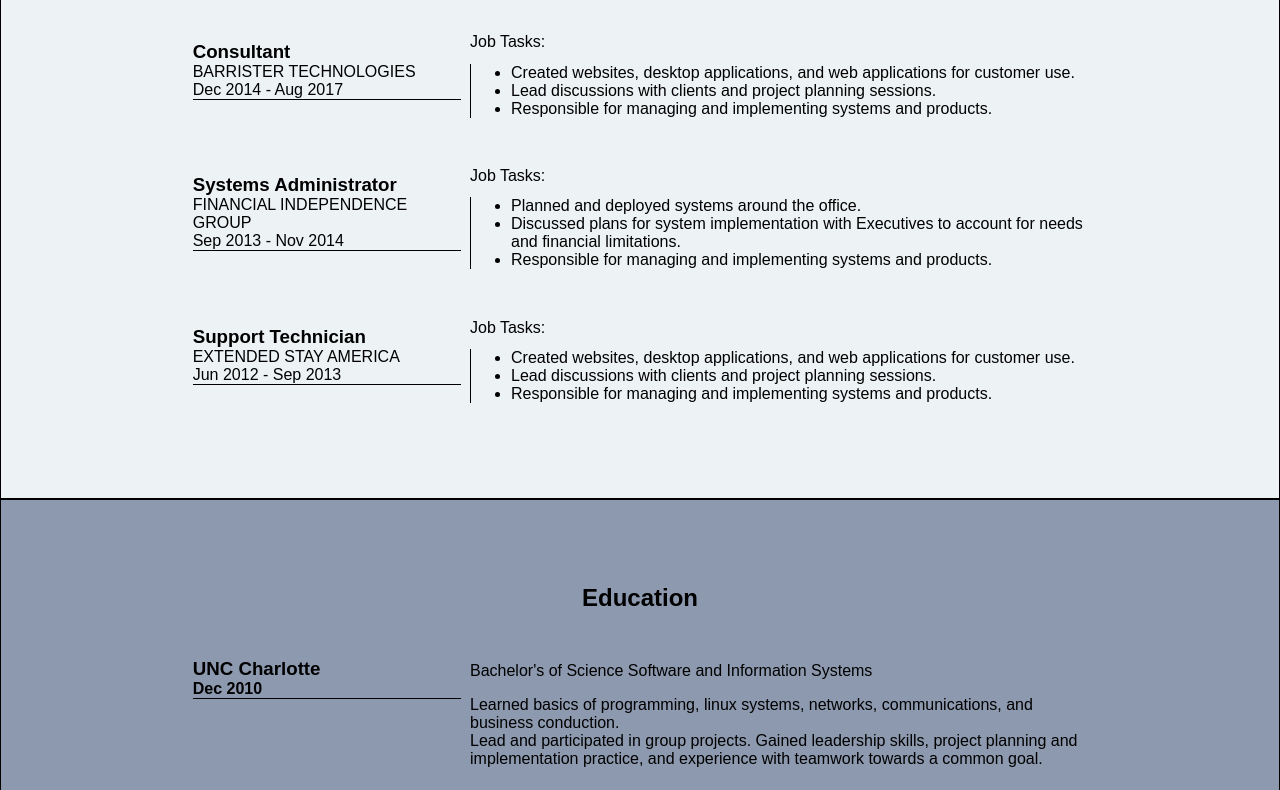
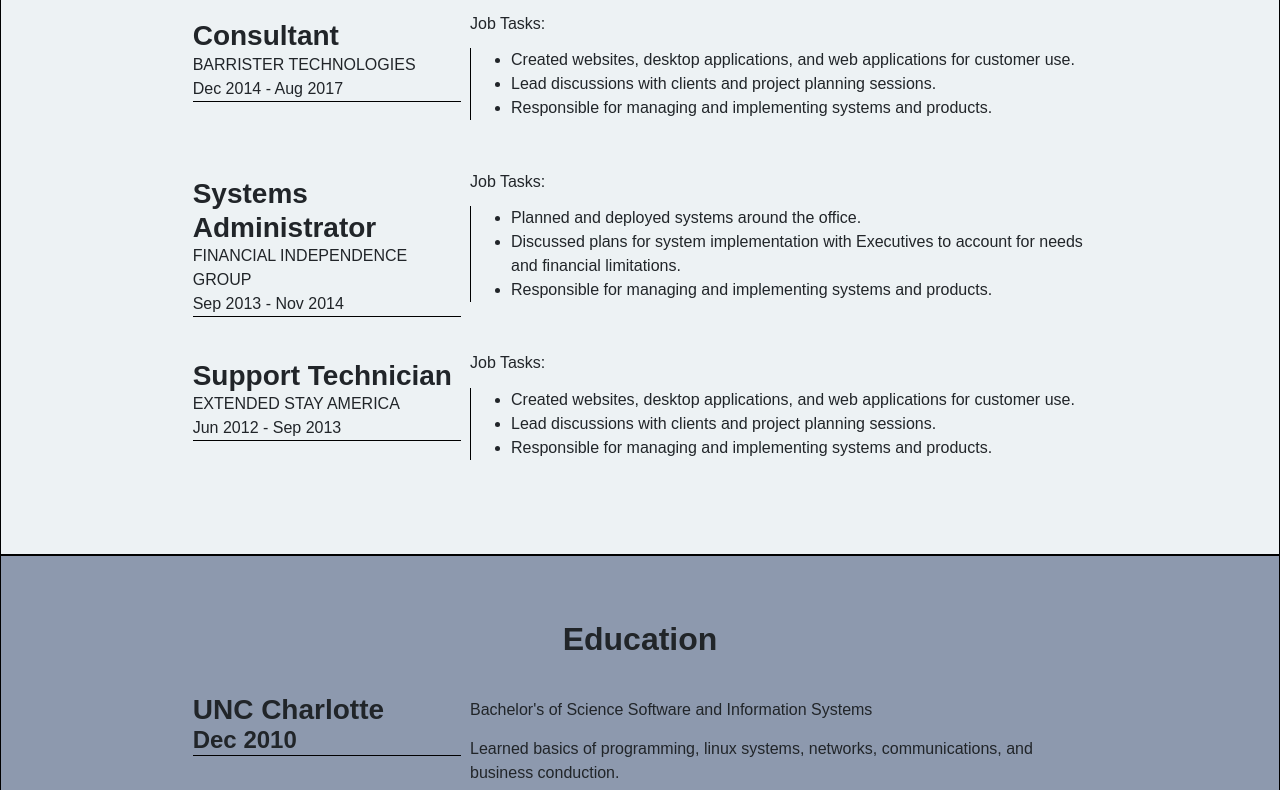
Before and after one commit to DavidSBowen/davidsbowen.github.io, a plain HTML site: page index.html in a window 1280 px wide. Shown: the part 455-1245 px from the top of the page. Drawn offline with nearby package versions, Linux system fonts and the light colour scheme.

Commit message:
added bootstrap and jquery to index.html. Corrected and added information on About.html page

```diff
--- a/index.html
+++ b/index.html
@@ -6,6 +6,7 @@
   <meta name="viewport" content="width=device-width, initial-scale=1.0">
   <title>David Bowen | Resume</title>
   <link rel="shortcut icon" type="image/x-icon" href="images/354-favicon.ico" />
+  <link rel="stylesheet" href="https://cdnjs.cloudflare.com/ajax/libs/twitter-bootstrap/4.0.0/css/bootstrap.min.css">
   <link rel="stylesheet" href="css/styles.css">
 </head>
 
@@ -115,8 +116,9 @@
           </div>
           <div class="col-right">
             <p class="beg-paragraph">Bachelor's of Science Software and Information Systems</p>
-            <p class="end-paragraph">Learned basics of programming, linux systems, networks, communications, and business conduction. <br />Lead and participated in group projects. Gained leadership skills, project planning and implementation practice, and experience with teamwork
-              towards a common goal.</p>
+            <p class="end-paragraph">Learned basics of programming, linux systems, networks, communications, and business conduction.
+              <br />Lead and participated in group projects. Gained leadership skills, project planning and implementation practice,
+              and experience with teamwork towards a common goal.</p>
           </div>
         </div>
         <h2 class="col-center">Personal Education</h2>
@@ -125,7 +127,9 @@
           <h4>Continuous</h4>
         </div>
         <div class="col-right">
-          <p class="beg-paragraph end-paragraph">C#, ASP.NET, Swift, Foundations of Programming, HTML5, CSS3, JavaScript, NodeJS, ReactJS, SharePoint, Web Development, Microsoft SQL Server, MySQL, MongoDB, AngularJS, ExpressJS, AJAX, JSON, JQuery, Sass, NPM, Git, Bootstrap, CSS Grid, CSS Flexbox.</p>
+          <p class="beg-paragraph end-paragraph">C#, ASP.NET, Swift, Foundations of Programming, HTML5, CSS3, JavaScript, NodeJS, ReactJS, SharePoint, Web Development,
+            Microsoft SQL Server, MySQL, MongoDB, AngularJS, ExpressJS, AJAX, JSON, JQuery, Sass, NPM, Git, Bootstrap, CSS
+            Grid, CSS Flexbox.</p>
         </div>
         <!-- Books and developmental websites here -->
       </div>
@@ -157,7 +161,7 @@
       </div>
     </div>
   </footer>
-
+  <script src="https://cdnjs.cloudflare.com/ajax/libs/twitter-bootstrap/4.0.0/js/bootstrap.min.js"></script>
 </body>
 
 </html>
```
Also changed, not shown: about.html (+1 -1 lines).
